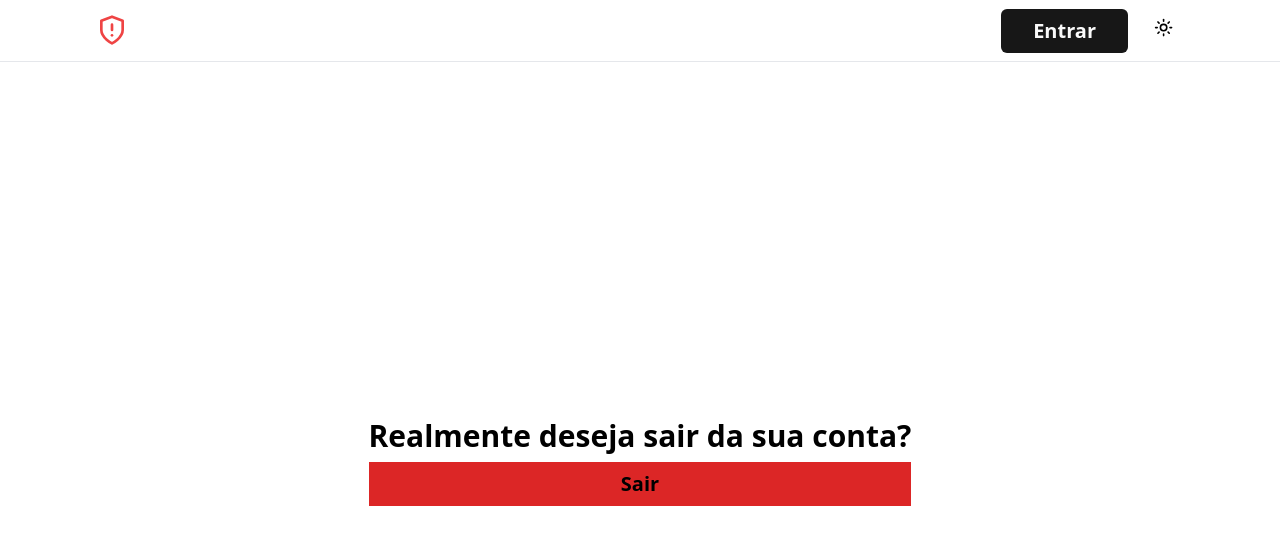
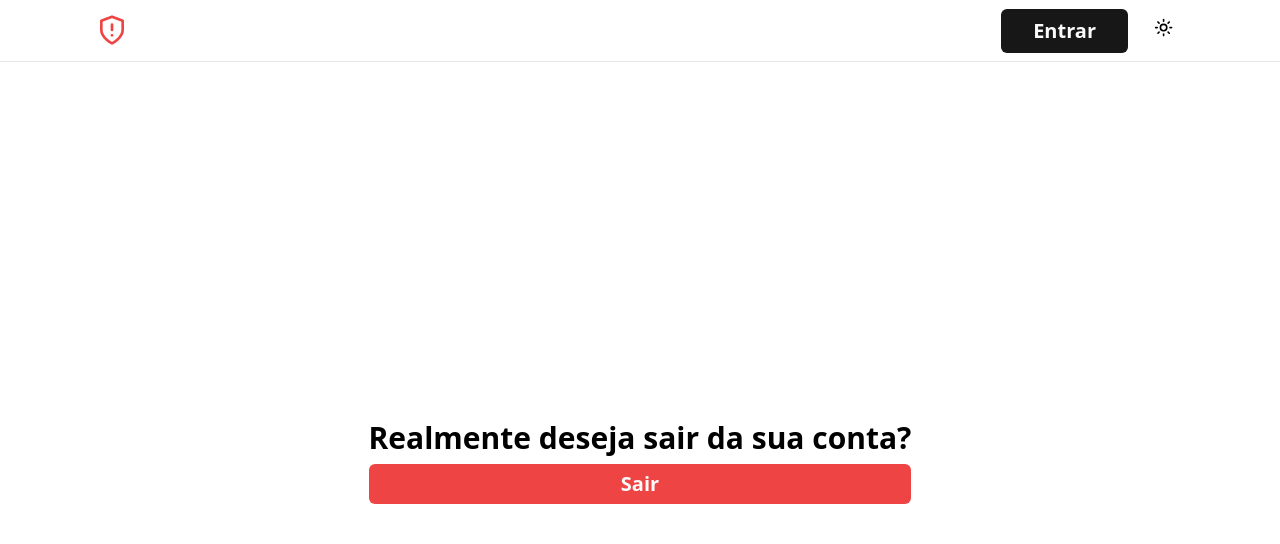
Before and after one commit to AntonioAndreDev/sistema-de-login-frontend, a Next.js app: page /signout in a window 1280 px wide. Shown: the top 544 px of the page. Built offline with nearby package versions, Linux system fonts and the light colour scheme; no server answers.

Commit message:
style: usa button de shadcn em signout

```diff
--- a/components/user-auth-singout.tsx
+++ b/components/user-auth-singout.tsx
@@ -1,15 +1,17 @@
 "use client";
 import { signOut } from "next-auth/react";
+import { Button } from "@/components/ui/button";
 
 export default function UserAuthSignout() {
     return (
-        <button
-            className="bg-red-600 px-6 py-2 w-full text-xl flex items-center justify-center font-semibold"
+        <Button
+            variant={"destructive"}
+            className="px-6 py-2 w-full text-xl flex items-center justify-center font-semibold"
             onClick={() => {
                 signOut({ callbackUrl: "/" });
             }}
         >
             Sair
-        </button>
+        </Button>
     );
 }
```
